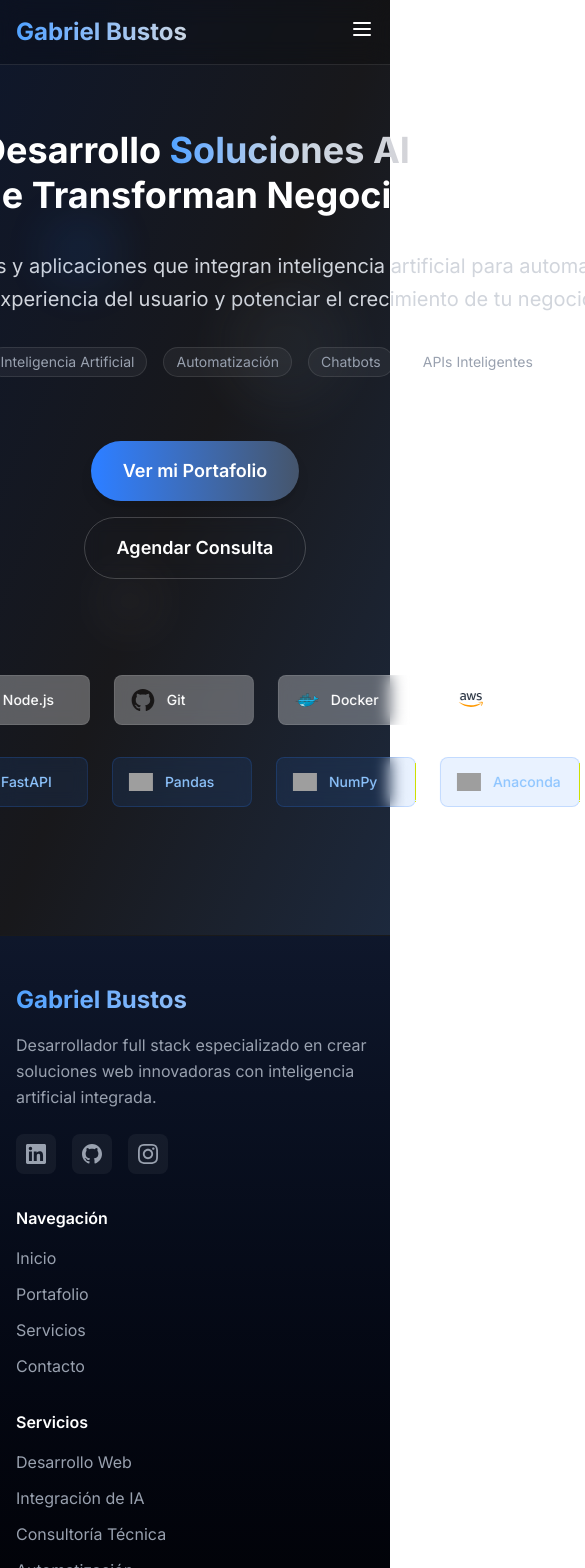
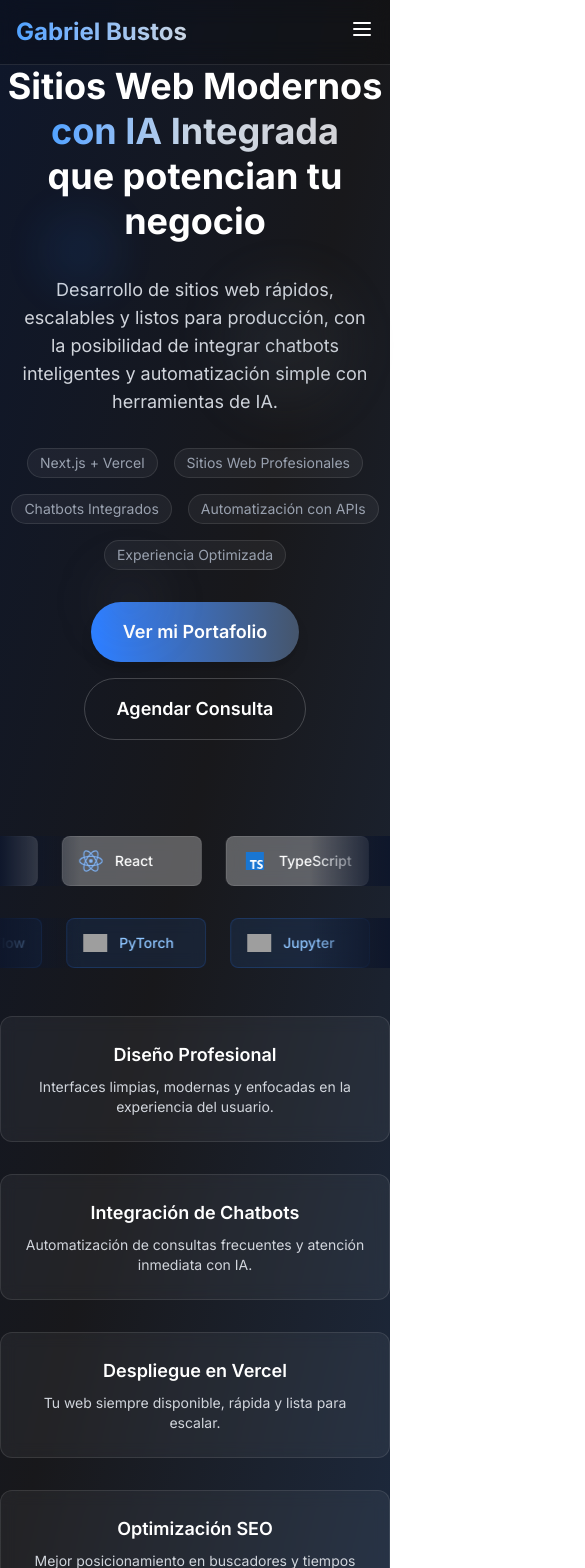
Before and after one commit to gabrielbustosdev/gabrielbustosdev-vercelapp, a Next.js app: page / in a window 390 px wide. Shown: the top 1568 px of the page, 585 px wide, since content can reach past the window. Built offline with nearby package versions, Linux system fonts and the light colour scheme; grey boxes are pictures that could not be loaded.

Commit message:
correcciones del hero

```diff
--- a/app/page.tsx
+++ b/app/page.tsx
@@ -2,8 +2,8 @@ import Hero from "@/components/Hero";
 
 export default function Home() {
   return (
-    <main className="min-h-screen bg-gradient-to-br from-slate-900 via-zinc-900 to-slate-800">
+    <>
       <Hero />
-    </main>
+    </>
   );
 }
--- a/app/servicios/page.tsx
+++ b/app/servicios/page.tsx
@@ -1,34 +1,49 @@
-import type { Metadata } from "next"
+import type { Metadata } from "next";
 
 export const metadata: Metadata = {
   title: "Servicios - Gabriel Bustos",
-  description: "Servicios de desarrollo full stack y soluciones de inteligencia artificial para empresas",
-}
+  description: "Desarrollo web profesional con Next.js y soluciones con inteligencia artificial. Creamos sitios efectivos que generan resultados.",
+};
 
 export default function ServiciosPage() {
   const services = [
     {
-      title: "Desarrollo Web Full Stack",
-      description: "Aplicaciones web completas con Next.js, React y tecnologías modernas",
-      features: ["Desarrollo frontend y backend", "Bases de datos optimizadas", "APIs RESTful", "Responsive design"],
-      price: "Desde $2,500",
+      title: "Landing Page que Convierten",
+      description: "Diseño y desarrollo de sitios web modernos pensados para captar clientes y posicionar tu marca de forma efectiva.",
+      features: [
+        "Diseño profesional y responsive",
+        "Formulario de contacto funcional (emails automáticos)",
+        "Optimización SEO y velocidad de carga",
+        "Despliegue en Vercel listo para producción",
+      ],
+      price: "Desde $70.000 ARS",
       popular: false,
     },
     {
-      title: "Integración de IA",
-      description: "Implementación de agentes de IA y chatbots inteligentes en tu plataforma",
-      features: ["Chatbots personalizados", "Análisis de datos con ML", "Automatización de procesos", "APIs de IA"],
-      price: "Desde $3,500",
+      title: "Plataformas Web con Inteligencia Artificial",
+      description: "Desarrollo de plataformas a medida con funcionalidades inteligentes que potencian tu negocio y reducen tareas repetitivas.",
+      features: [
+        "Chatbots entrenados con IA generativa",
+        "Automatización de tareas con OpenAI y otras APIs",
+        "Análisis inteligente de datos con ML",
+        "Backend completo con Supabase o soluciones personalizadas",
+      ],
+      price: "Desde $150.000 ARS",
       popular: true,
     },
     {
-      title: "Consultoría Técnica",
-      description: "Asesoramiento especializado en arquitectura de software y estrategia tecnológica",
-      features: ["Auditoría de código", "Arquitectura de sistemas", "Optimización de rendimiento", "Mentoring técnico"],
-      price: "Desde $150/hora",
+      title: "Rebranding y Optimización Total",
+      description: "¿Ya tenés un sitio web? Te ayudo a renovarlo por completo: más rápido, más moderno, más efectivo.",
+      features: [
+        "Auditoría técnica y visual de tu sitio actual",
+        "Rediseño enfocado en conversión y experiencia de usuario",
+        "Refactorización del código para mejor rendimiento",
+        "Mejoras en accesibilidad, SEO y escalabilidad",
+      ],
+      price: "Desde $50.000 ARS",
       popular: false,
     },
-  ]
+  ];
 
   return (
     <main className="min-h-screen bg-gradient-to-br from-slate-900 via-zinc-900 to-slate-800 pt-16">
@@ -36,11 +51,10 @@ export default function ServiciosPage() {
         {/* Header */}
         <div className="text-center mb-16">
           <h1 className="text-4xl sm:text-5xl font-bold text-white mb-6">
-            Mis{" "}
-            <span className="bg-gradient-to-r from-blue-400 to-slate-300 bg-clip-text text-transparent">Servicios</span>
+            Servicios que <span className="bg-gradient-to-r from-blue-400 to-slate-300 bg-clip-text text-transparent">impulsan tu negocio</span>
           </h1>
           <p className="text-xl text-gray-300 max-w-3xl mx-auto">
-            Soluciones tecnológicas personalizadas para impulsar tu negocio al siguiente nivel
+            Desarrollo web moderno, funcional y enfocado en resultados. Transformá tu idea en una solución real.
           </p>
         </div>
 
@@ -49,9 +63,11 @@ export default function ServiciosPage() {
           {services.map((service, index) => (
             <div
               key={index}
-              className={`relative bg-white/5 backdrop-blur-sm rounded-xl border p-8 hover:bg-white/10 transition-all duration-300 ${
-                service.popular ? "border-blue-400/50 ring-2 ring-blue-400/20" : "border-white/10"
-              }`}
+              className={`relative bg-white/5 backdrop-blur-sm rounded-xl border p-8 transition-all duration-300 flex flex-col justify-between
+        ${service.popular
+                  ? "md:scale-105 md:col-span-1 border-blue-400/50 ring-2 ring-blue-400/20 shadow-xl scale-[1.05] md:col-span-1 md:row-span-1"
+                  : "border-white/10"
+                }`}
             >
               {service.popular && (
                 <div className="absolute -top-3 left-1/2 transform -translate-x-1/2">
@@ -61,9 +77,13 @@ export default function ServiciosPage() {
                 </div>
               )}
 
-              <h3 className="text-2xl font-bold text-white mb-4">{service.title}</h3>
-              <p className="text-gray-300 mb-6">{service.description}</p>
+              {/* Título */}
+              <h3 className="text-2xl font-bold text-white mb-4 text-center">{service.title}</h3>
 
+              {/* Descripción */}
+              <p className="text-gray-300 mb-6 text-center">{service.description}</p>
+
+              {/* Features */}
               <ul className="space-y-3 mb-8">
                 {service.features.map((feature, featureIndex) => (
                   <li key={featureIndex} className="flex items-center text-gray-300">
@@ -79,14 +99,16 @@ export default function ServiciosPage() {
                 ))}
               </ul>
 
-              <div className="text-3xl font-bold text-white mb-6">{service.price}</div>
+              {/* Precio */}
+              <div className="text-3xl font-bold text-white mb-6 text-center">{service.price}</div>
 
+              {/* Botón */}
               <button
-                className={`w-full py-3 rounded-lg font-semibold transition-all duration-300 ${
-                  service.popular
+                className={`w-full py-3 rounded-lg font-semibold transition-all duration-300
+          ${service.popular
                     ? "bg-gradient-to-r from-blue-500 to-slate-600 text-white hover:from-blue-600 hover:to-slate-700"
                     : "border border-white/20 text-white hover:bg-white/10"
-                }`}
+                  }`}
               >
                 Solicitar Cotización
               </button>
@@ -96,13 +118,13 @@ export default function ServiciosPage() {
 
         {/* Process Section */}
         <div className="text-center">
-          <h2 className="text-3xl font-bold text-white mb-12">Mi Proceso de Trabajo</h2>
+          <h2 className="text-3xl font-bold text-white mb-12">¿Cómo trabajo?</h2>
           <div className="grid grid-cols-1 md:grid-cols-4 gap-8">
             {[
-              { step: "01", title: "Consulta", desc: "Analizamos tus necesidades y objetivos" },
-              { step: "02", title: "Propuesta", desc: "Desarrollo una solución personalizada" },
-              { step: "03", title: "Desarrollo", desc: "Implemento la solución con actualizaciones regulares" },
-              { step: "04", title: "Entrega", desc: "Despliegue y soporte post-lanzamiento" },
+              { step: "01", title: "Reunión Inicial", desc: "Entiendo tu proyecto, objetivos y visión." },
+              { step: "02", title: "Propuesta Personalizada", desc: "Te presento una solución clara, técnica y comercial." },
+              { step: "03", title: "Desarrollo Ágil", desc: "Implemento con entregas regulares y tu feedback constante." },
+              { step: "04", title: "Lanzamiento y Soporte", desc: "Publicamos tu sitio y te acompaño después del lanzamiento." },
             ].map((item, index) => (
               <div key={index} className="text-center">
                 <div className="w-16 h-16 bg-gradient-to-r from-blue-500 to-slate-600 rounded-full flex items-center justify-center text-white font-bold text-xl mx-auto mb-4">
@@ -116,5 +138,5 @@ export default function ServiciosPage() {
         </div>
       </div>
     </main>
-  )
+  );
 }
--- a/components/Footer.tsx
+++ b/components/Footer.tsx
@@ -11,10 +11,9 @@ export default function Footer() {
     ]
 
     const services = [
-        { href: "/servicios#desarrollo-web", label: "Desarrollo Web" },
-        { href: "/servicios#integracion-ia", label: "Integración de IA" },
-        { href: "/servicios#consultoria", label: "Consultoría Técnica" },
-        { href: "/servicios#automatizacion", label: "Automatización" },
+        { href: "/servicios#landing-page", label: "Landing Page" },
+        { href: "/servicios#plataforma-web-ia", label: "Plataforma Web con IA" },
+        { href: "/servicios#rebranding", label: "Rebranding" },
     ]
 
     const socialLinks = [
--- a/components/Hero.tsx
+++ b/components/Hero.tsx
@@ -57,8 +57,8 @@ export default function Hero() {
 
   const aiTools = [
     {
-      name: "OpenAI",
-      icon: "/tech/OpenAI.svg",
+      name: "Pandas",
+      icon: "https://cdn.jsdelivr.net/gh/devicons/devicon/icons/pandas/pandas-original.svg",
     },
     {
       name: "Python",
@@ -77,17 +77,14 @@ export default function Hero() {
       icon: "https://cdn.jsdelivr.net/gh/devicons/devicon/icons/jupyter/jupyter-original.svg",
     },
     {
+      name: "OpenAI",
+      icon: "/tech/OpenAI.svg",
+    },
+    {
       name: "FastAPI",
       icon: "/tech/fastapi.svg",
     },
-    {
-      name: "Pandas",
-      icon: "https://cdn.jsdelivr.net/gh/devicons/devicon/icons/pandas/pandas-original.svg",
-    },
-    {
-      name: "NumPy",
-      icon: "https://cdn.jsdelivr.net/gh/devicons/devicon/icons/numpy/numpy-original.svg",
-    },
+
     {
       name: "Anaconda",
       icon: "https://cdn.jsdelivr.net/gh/devicons/devicon/icons/anaconda/anaconda-original.svg",
@@ -96,6 +93,10 @@ export default function Hero() {
       name: "Keras",
       icon: "https://cdn.jsdelivr.net/gh/devicons/devicon/icons/keras/keras-original.svg",
     },
+    {
+      name: "NumPy",
+      icon: "https://cdn.jsdelivr.net/gh/devicons/devicon/icons/numpy/numpy-original.svg",
+    },
   ]
 
   // Duplicar arrays para efecto infinito
@@ -103,43 +104,62 @@ export default function Hero() {
   const duplicatedAI = [...aiTools, ...aiTools]
 
   return (
-    <section id="inicio" className="py-32 min-h-screen flex items-center justify-center px-4 sm:px-6 lg:px-8">
+    <section id="inicio" className="min-h-screen bg-gradient-to-br from-slate-900 via-zinc-900 to-slate-800 pt-16">
       <div className="max-w-7xl mx-auto text-center">
         <div className="space-y-8">
-          {/* Main Heading */}
-          <h1 className="text-4xl sm:text-6xl lg:text-7xl font-bold text-white leading-tight">
-            Desarrollo{" "}
+          {/* Heading */}
+          <motion.h1
+            initial={{ opacity: 0, y: -30 }}
+            animate={{ opacity: 1, y: 0 }}
+            transition={{ duration: 0.8 }}
+            className="text-4xl sm:text-6xl lg:text-7xl font-bold text-white leading-tight"
+          >
+            Sitios Web Modernos <br />
             <span className="bg-gradient-to-r from-blue-400 via-slate-300 to-zinc-300 bg-clip-text text-transparent">
-              Soluciones AI
+              con IA Integrada
             </span>
-            <br />
-            que Transforman Negocios
-          </h1>
+            <br /> que potencian tu negocio
+          </motion.h1>
 
-          {/* Subtitle */}
-          <p className="text-xl sm:text-2xl text-gray-300 max-w-4xl mx-auto leading-relaxed">
-            Creo sitios web modernos y aplicaciones que integran inteligencia artificial para automatizar procesos,
-            mejorar la experiencia del usuario y potenciar el crecimiento de tu negocio.
-          </p>
+          {/* Subheading */}
+          <motion.p
+            initial={{ opacity: 0, y: 20 }}
+            animate={{ opacity: 1, y: 0 }}
+            transition={{ duration: 0.8, delay: 0.2 }}
+            className="text-lg text-gray-300 px-4"
+          >
+            Desarrollo de sitios web rápidos, escalables y listos para producción, con la posibilidad de integrar chatbots inteligentes y automatización simple con herramientas de IA.
+          </motion.p>
+
 
           {/* Tech Stack */}
-          <div className="flex flex-wrap justify-center gap-4 text-sm text-gray-400">
-            <span className="px-3 py-1 bg-white/5 rounded-full border border-white/10">Desarrollo Web</span>
-            <span className="px-3 py-1 bg-white/5 rounded-full border border-white/10">Inteligencia Artificial</span>
-            <span className="px-3 py-1 bg-white/5 rounded-full border border-white/10">Automatización</span>
-            <span className="px-3 py-1 bg-white/5 rounded-full border border-white/10">Chatbots</span>
-            <span className="px-3 py-1 bg-white/5 rounded-full border border-white/10">APIs Inteligentes</span>
-          </div>
+          <motion.div
+            initial={{ opacity: 0 }}
+            animate={{ opacity: 1 }}
+            transition={{ delay: 0.5 }}
+            className="flex flex-wrap justify-center gap-4 text-sm text-gray-400"
+          >
+            <span className="px-3 py-1 bg-white/5 rounded-full border border-white/10">Next.js + Vercel</span>
+            <span className="px-3 py-1 bg-white/5 rounded-full border border-white/10">Sitios Web Profesionales</span>
+            <span className="px-3 py-1 bg-white/5 rounded-full border border-white/10">Chatbots Integrados</span>
+            <span className="px-3 py-1 bg-white/5 rounded-full border border-white/10">Automatización con APIs</span>
+            <span className="px-3 py-1 bg-white/5 rounded-full border border-white/10">Experiencia Optimizada</span>
+          </motion.div>
 
           {/* CTA Buttons */}
-          <div className="flex flex-col sm:flex-row gap-4 justify-center items-center pt-8">
-            <button className="bg-gradient-to-r from-blue-500 to-slate-600 text-white px-8 py-4 rounded-full hover:from-blue-600 hover:to-slate-700 transition-all duration-300 font-semibold text-lg shadow-lg hover:shadow-xl transform hover:-translate-y-1">
+          <motion.div
+            initial={{ opacity: 0 }}
+            animate={{ opacity: 1 }}
+            transition={{ delay: 0.8 }}
+            className="flex flex-col sm:flex-row gap-4 justify-center items-center"
+          >
+            <button className="bg-gradient-to-r from-blue-500 to-slate-600 text-white px-8 py-4 rounded-full hover:from-blue-600 hover:to-slate-700 transition-all duration-300 font-semibold text-lg shadow-lg">
               Ver mi Portafolio
             </button>
-            <button className="border border-white/20 text-white px-8 py-4 rounded-full hover:bg-white/10 transition-all duration-300 font-semibold text-lg backdrop-blur-sm">
+            <button className="border border-white/20 text-white px-8 py-4 rounded-full hover:bg-white/10 transition-all duration-300 font-semibold text-lg">
               Agendar Consulta
             </button>
-          </div>
+          </motion.div>
 
           {/* Technology Carousels */}
           <div className="pt-16 space-y-8 overflow-hidden">
@@ -243,6 +263,27 @@ export default function Hero() {
           </div>
         </div>
 
+        {/* Benefits */}
+        <motion.div
+          initial={{ opacity: 0, y: 30 }}
+          animate={{ opacity: 1, y: 0 }}
+          transition={{ delay: 0.6 }}
+          className="grid grid-cols-1 sm:grid-cols-2 md:grid-cols-4 gap-8 mt-12"
+        >
+          {[
+            { title: "Diseño Profesional", desc: "Interfaces limpias, modernas y enfocadas en la experiencia del usuario." },
+            { title: "Integración de Chatbots", desc: "Automatización de consultas frecuentes y atención inmediata con IA." },
+            { title: "Despliegue en Vercel", desc: "Tu web siempre disponible, rápida y lista para escalar." },
+            { title: "Optimización SEO", desc: "Mejor posicionamiento en buscadores y tiempos de carga optimizados." },
+          ].map((item, index) => (
+            <div key={index} className="bg-white/5 p-6 rounded-xl backdrop-blur border border-white/10 hover:bg-white/10 transition-all">
+              <h3 className="text-lg font-semibold text-white mb-2">{item.title}</h3>
+              <p className="text-gray-300 text-sm">{item.desc}</p>
+            </div>
+          ))}
+        </motion.div>
+
+
         {/* Floating Elements */}
         <div className="absolute top-1/4 left-10 w-20 h-20 bg-blue-500/10 rounded-full blur-xl animate-pulse"></div>
         <div className="absolute top-1/3 right-10 w-32 h-32 bg-slate-500/10 rounded-full blur-xl animate-pulse delay-1000"></div>
```
